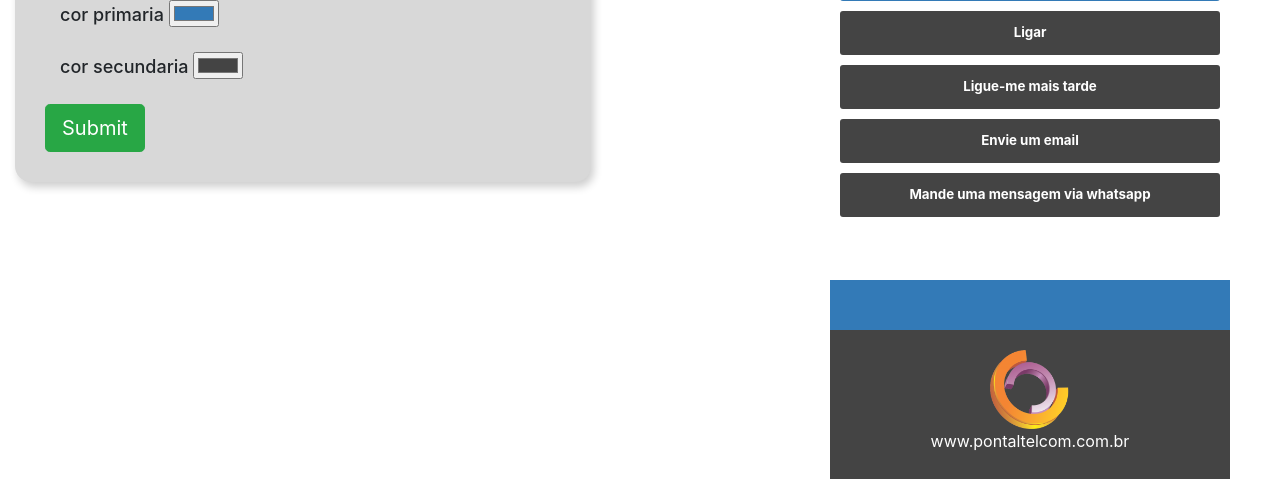
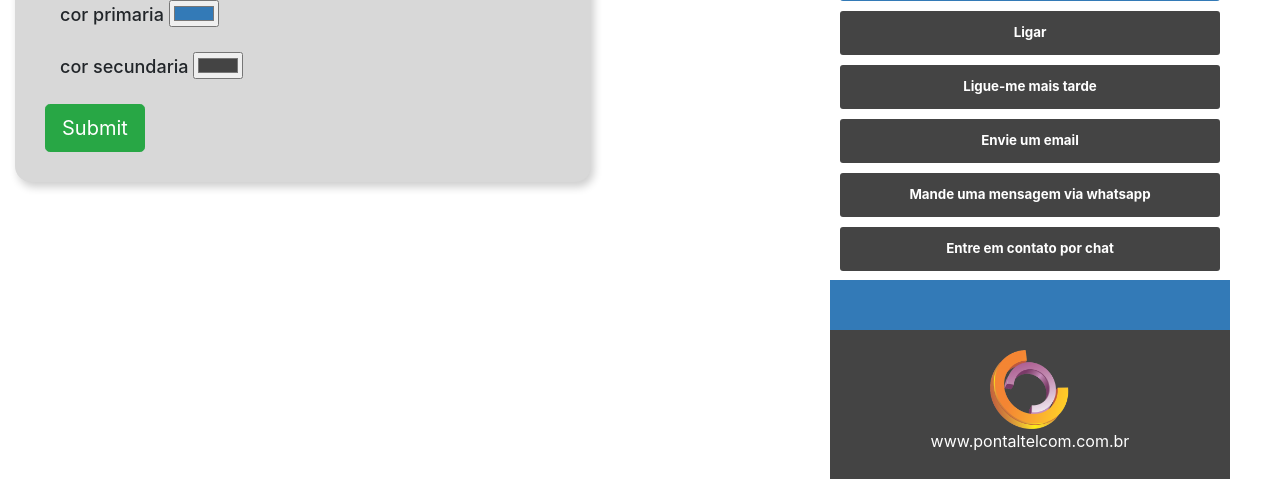
Before and after one commit to felipegsantos15/triplice, a Node server app: page /template/1 in a window 1280 px wide. Shown: the part 505-984 px from the top of the page. Run offline with Node 20, Linux system fonts and the light colour scheme; some libraries are stand-ins or nearby versions.

Commit message:
add chat input - fix align - show icons

```diff
--- a/views/builder.ejs
+++ b/views/builder.ejs
@@ -31,11 +31,13 @@
             $scope.data.callMeLater = true;
             $scope.data.call = true;
             $scope.data.email = true;
+            $scope.data.chat = true;
             $scope.data.whatsapp = true;
             $scope.data.callMePhrase = 'Ligue-me';
             $scope.data.callMeLaterPhrase = 'Ligue-me mais tarde';
             $scope.data.callPhrase = 'Ligar';
             $scope.data.emailPhrase = 'Envie um email';
+            $scope.data.chatPhrase = 'Entre em contato por chat';
             $scope.data.whatsappPhrase = 'Mande uma mensagem via whatsapp';
             $scope.data.leftJustify = false;
             $scope.data.showIcons = false;
@@ -129,7 +131,7 @@
                     </label>
                     <br>
                     <label>
-                        <input type="checkbox" ng-model="data.showIcons" ng-disabled="!leftJustify"> ativar logos
+                        <input type="checkbox" ng-model="data.showIcons" ng-disabled="!data.leftJustify"> ativar logos
                     </label>
                 </div>
                 <div class="form-group col-md-12">
@@ -168,6 +170,13 @@
                     <input type="text" name="whatsappPhrase" ng-model="data.whatsappPhrase" class="form-control" />
                     <input type="text" name="whatsappValue" ng-model="data.whatsappValue" class="form-control" placeholder="Digite o numero aqui" />
                 </div>
+                <div class="form-group col-md-12">
+                    <label>
+                        <input ng-model="data.chat" type="checkbox" checked="true" id="exampleCheck1"> chat
+                    </label>
+                    <input type="text" name="chatPhrase" ng-model="data.chatPhrase" class="form-control" />
+                    <input type="text" name="chatValue" ng-model="data.chatValue" class="form-control" placeholder="Digite a url de chat aqui"/>
+                </div>
             </div>
         </div>
         <div class="mx-auto">
--- a/views/partials/template1.ejs
+++ b/views/partials/template1.ejs
@@ -33,48 +33,57 @@
             </p>
             <div >
                 <button class="button primaryColor" ng-show="data.callMe" href="">
-                    <div ng-hide="leftJustify">
+                    <div ng-hide="data.leftJustify">
                         {{data.callMePhrase}}
                     </div>
-                    <div class="toLeft" ng-hide="!leftJustify">
-                        <i class="fas fa-phone" ng-hide="!showIcons"></i>
+                    <div class="toLeft" ng-hide="!data.leftJustify">
+                        <i class="fas fa-phone" ng-hide="!data.showIcons"></i>
                         {{data.callMePhrase}}
                     </div>
                 </button>
                 <button class="button secundaryColor" ng-show="data.call" href="">
-                    <div ng-hide="leftJustify">
+                    <div ng-hide="data.leftJustify">
                         {{data.callPhrase}}
                     </div>
-                    <div class="toLeft" ng-hide="!leftJustify">
-                        <i class="fas fa-phone" ng-hide="!showIcons"></i>
+                    <div class="toLeft" ng-hide="!data.leftJustify">
+                        <i class="fas fa-phone" ng-hide="!data.showIcons"></i>
                         {{data.callPhrase}}
                     </div>
                 </button>
                 <button class="button secundaryColor" ng-show="data.callMeLater" href="">
-                    <div ng-hide="leftJustify">
+                    <div ng-hide="data.leftJustify">
                         {{data.callMeLaterPhrase}}
                     </div>
-                    <div class="toLeft" ng-hide="!leftJustify">
-                        <i class="far fa-calendar" ng-hide="!showIcons"></i>
+                    <div class="toLeft" ng-hide="!data.leftJustify">
+                        <i class="far fa-calendar" ng-hide="!data.showIcons"></i>
                         {{data.callMeLaterPhrase}}
                     </div>
                 </button>
                 <button class="button secundaryColor" ng-show="data.email" href="">
-                    <div ng-hide="leftJustify">
+                    <div ng-hide="data.leftJustify">
                         {{data.emailPhrase}}
                     </div>
-                    <div class=primaryColor"toLeft" ng-hide="!leftJustify">
-                        <i class="fas fa-at" ng-hide="!showIcons"></i>
+                    <div class="toLeft" ng-hide="!data.leftJustify">
+                        <i class="fas fa-at" ng-hide="!data.showIcons"></i>
                         {{data.emailPhrase}}
                     </div>
                 </button>
                 <button class="button secundaryColor" ng-show="data.whatsapp" href="">
-                    <div ng-hide="leftJustify">
+                    <div ng-hide="data.leftJustify">
                         {{data.whatsappPhrase}}
                     </div>
-                    <div class="toLeft" ng-hide="!leftJustify">
-                        <i class="fab fa-whatsapp" ng-hide="!showIcons"></i>
+                    <div class="toLeft" ng-hide="!data.leftJustify">
+                        <i class="fab fa-whatsapp" ng-hide="!data.showIcons"></i>
                         {{data.whatsappPhrase}}
+                    </div>
+                </button>
+                <button class="button secundaryColor" ng-show="data.whatsapp" href="">
+                    <div ng-hide="data.leftJustify">
+                        {{data.chatPhrase}}
+                    </div>
+                    <div class="toLeft" ng-hide="!data.leftJustify">
+                        <i class="fas fa-comments" ng-hide="!data.showIcons"></i>
+                        {{data.chatPhrase}}
                     </div>
                 </button>
             </div>
```
